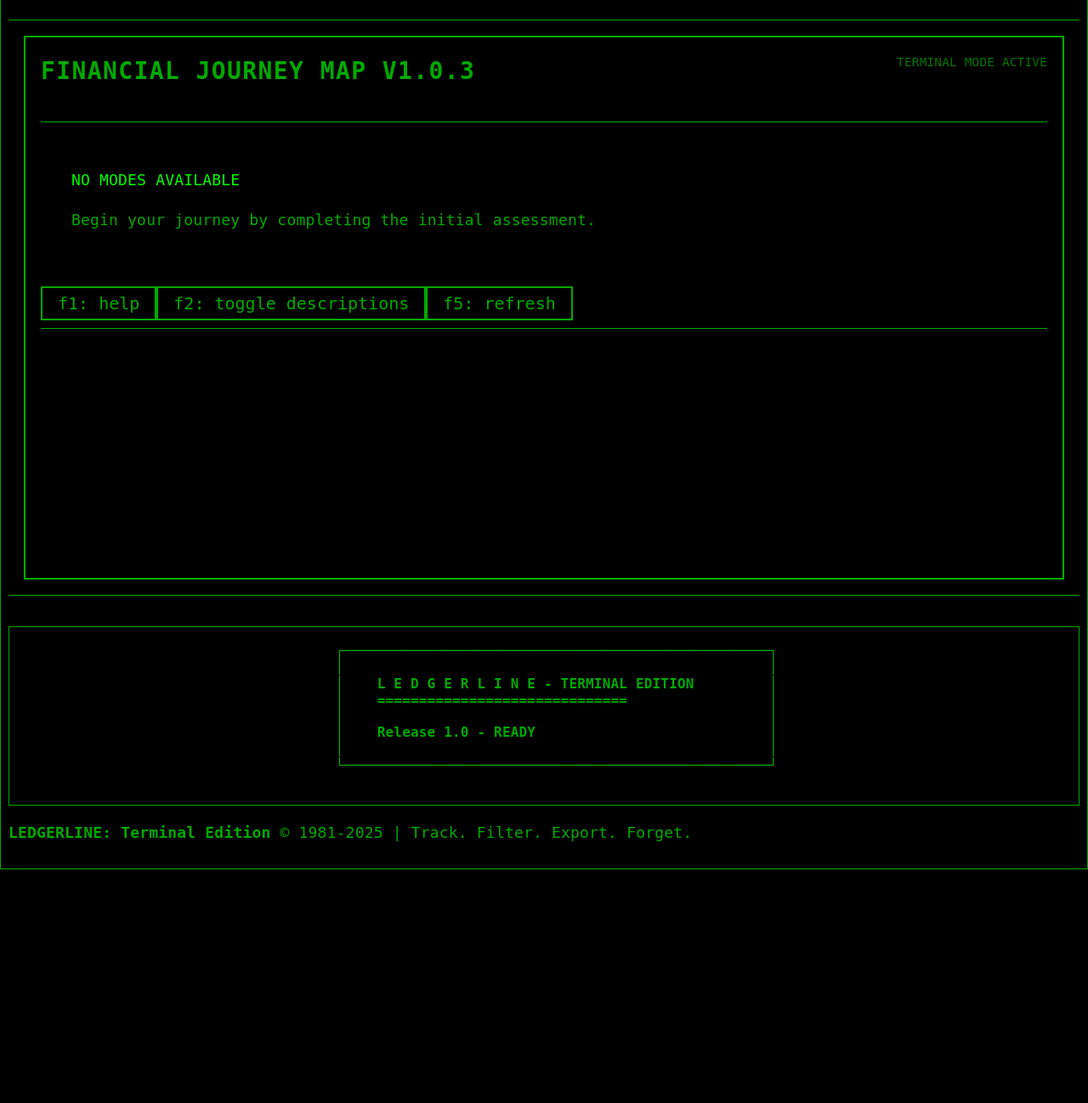
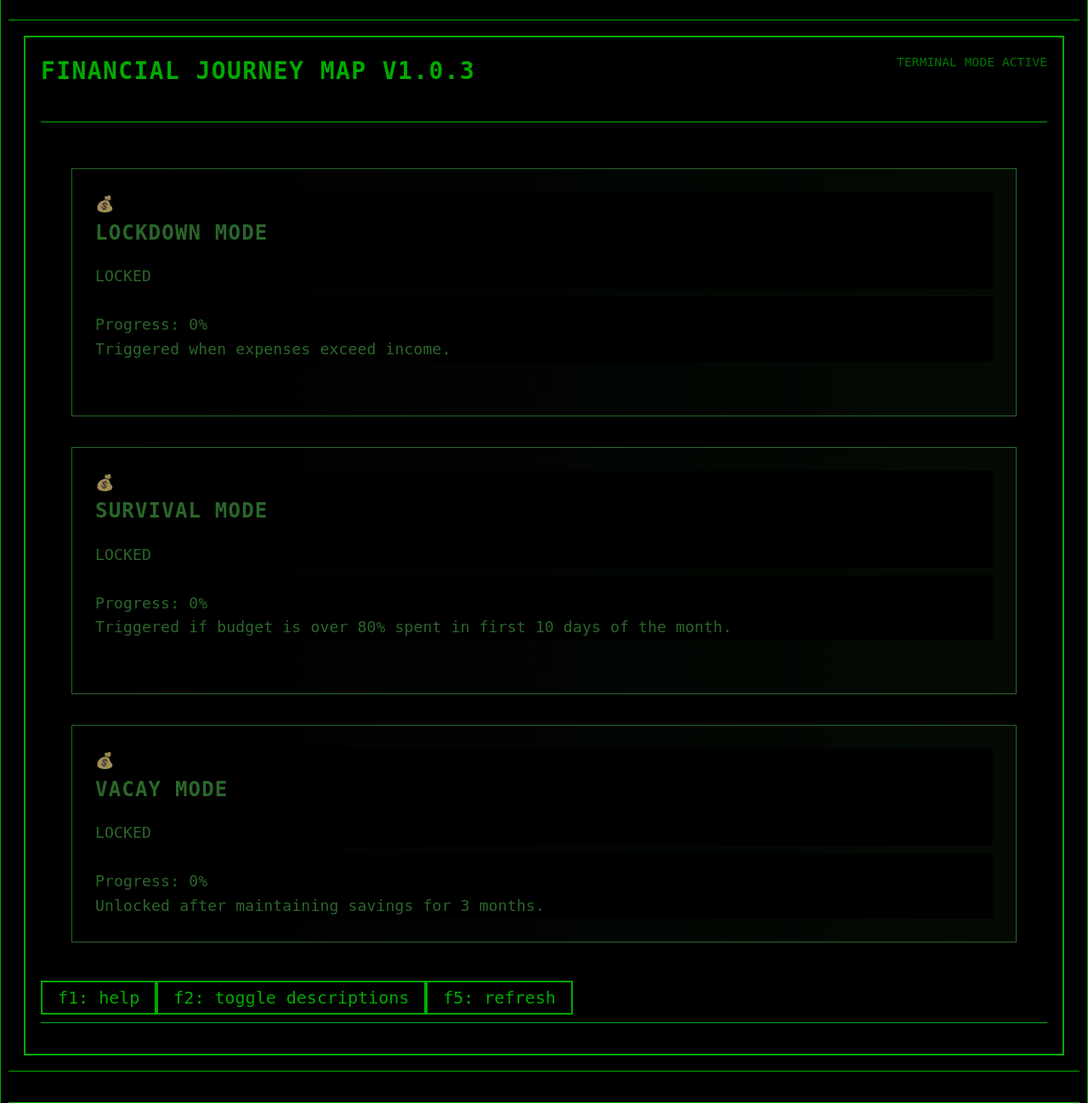
Before and after one commit to brady-newhard/LedgerLine, a Django app: page /journey/ in a window 1280 px wide. Shown: the part 185-1483 px from the top of the page at 85% size. Before the commit the page ends 1208 px from the top, so only its background shows below. Run offline with Django 5.2, Linux system fonts and the light colour scheme; a user stored in the database is signed in; data comes from the database, SQL or seed files in the repository; data that the repository does not hold is empty.

Commit message:
Fix journey map view and template compatibility, remove audio dependency

```diff
--- a/main_app/templates/journey_map.html
+++ b/main_app/templates/journey_map.html
@@ -76,12 +76,14 @@
     }
 
     function playLockEffect() {
-        const audio = new Audio("{% static 'sounds/lock.mp3' %}");
-        audio.play();
-        document.querySelector('.locked:hover').classList.add('shake');
-        setTimeout(() => {
-            document.querySelector('.locked:hover').classList.remove('shake');
-        }, 500);
+        // Visual feedback only since we don't have the sound file
+        const lockedNode = document.querySelector('.locked:hover');
+        if (lockedNode) {
+            lockedNode.classList.add('shake');
+            setTimeout(() => {
+                lockedNode.classList.remove('shake');
+            }, 500);
+        }
     }
 
     function toggleDescriptions() {
--- a/main_app/views.py
+++ b/main_app/views.py
@@ -153,24 +153,19 @@ def journey_map(request):
     """
     Display the user's financial mode journey map
     """
-    # Get all mode data with current statuses
-    modes_data = ModeService.check_all_modes(request.user)
+    # Get all modes (both locked and unlocked)
+    all_modes = ModeUnlock.objects.filter(user=request.user).order_by('-is_unlocked', 'name')
 
-    # Get historical data
-    mode_history = ModeService.get_user_mode_history(request.user)
-
-    # Organize modes in their progression order
-    mode_progression = [
-        modes_data.get('lockdown_mode', {}),
-        modes_data.get('survival_mode', {}),
-        modes_data.get('stability_mode', {}),
-        modes_data.get('saver_mode', {}),
-        modes_data.get('vacay_mode', {})
-    ]
+    # Check if we have any modes yet
+    if not all_modes:
+        # Initialize all possible modes for this user if none exist
+        ModeService.check_all_modes(request.user)
+        ModeService.update_user_modes(request.user)
+        # Refresh the modes list
+        all_modes = ModeUnlock.objects.filter(user=request.user).order_by('-is_unlocked', 'name')
 
     context = {
-        'mode_progression': mode_progression,
-        'mode_history': mode_history,
+        'modes': all_modes,
         'current_tab': 'journey'
     }
 
```
